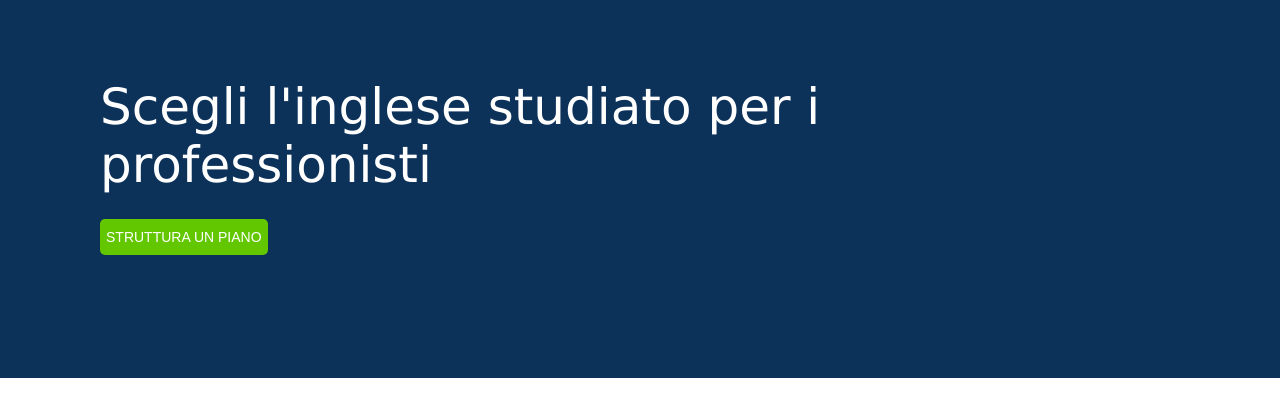
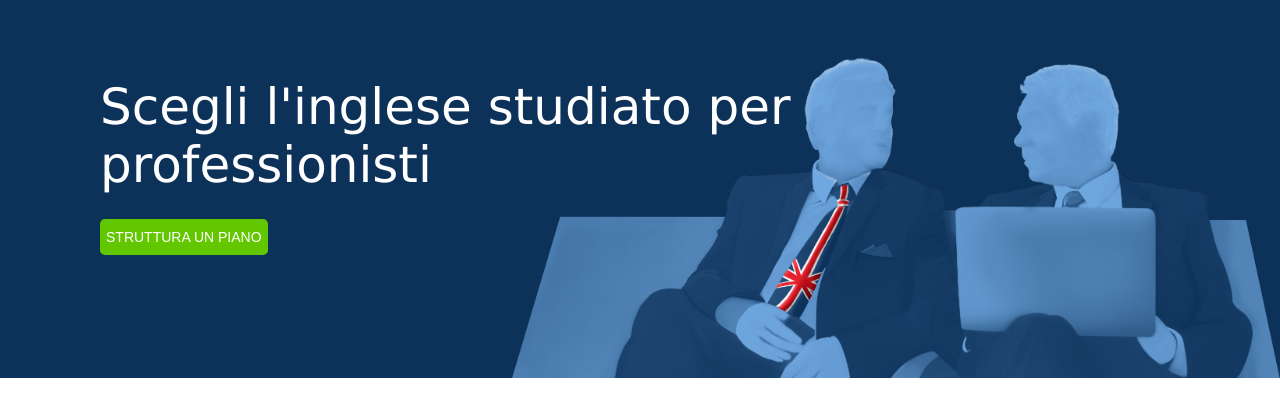
Before and after one commit to francescobiava/html-css-fluentify, a plain HTML site: page index.html in a window 1280 px wide. Shown: the part 122-538 px from the top of the page. Drawn offline with Linux system fonts and the light colour scheme.

Commit message:
aggiunta immagine in header

```diff
--- a/assets/css/style.css
+++ b/assets/css/style.css
@@ -111,3 +111,11 @@ a{
   position: absolute;
   top: 40%;
 }
+
+/* immagine header */
+#headerimg{
+  width: 60%;
+  position: absolute;
+  bottom: 0;
+  right: 0;
+}
--- a/index.html
+++ b/index.html
@@ -26,6 +26,7 @@
       <h2>Scegli l'inglese studiato per i professionisti</h2>
       <a class="piano" href="">struttura un piano</a>
     </div>
+    <img id="headerimg" src="assets/img/oldman.png" alt="">
   </header>
 
    <!-- main -->
```
